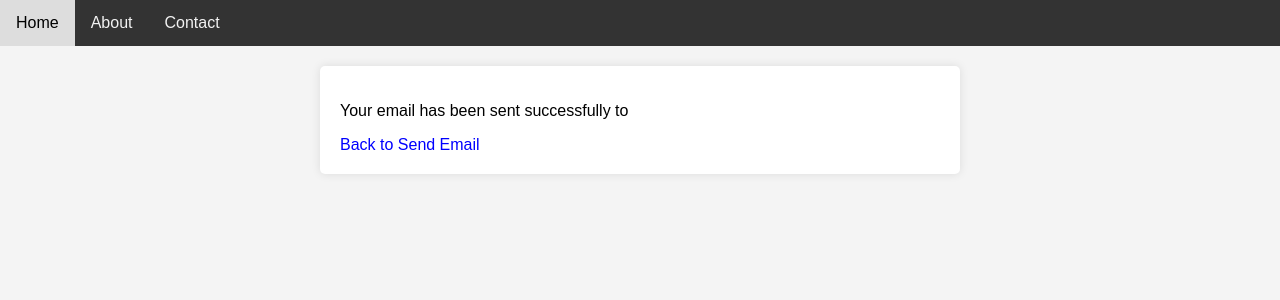
After one commit to Usotsuky/django_optimaze, a Django app: template celery_l/optimaze/mailsender/templates/mailsender/answer/success.html in a window 1280 px wide. The commit adds this page. Shown: the top 300 px of the page. Run offline with Django 5.2, Linux system fonts and the light colour scheme; the template is opened without the code that fills it, so the values that code supplies are empty; some libraries are stand-ins or nearby versions.

Commit message:
Some shanges

```diff
--- a/celery_l/optimaze/mailsender/static/css/style.css
+++ b/celery_l/optimaze/mailsender/static/css/style.css
@@ -73,5 +73,5 @@ body {
         }
         .back_url {
             text-decoration: none;
-            color: red;
+            color: blue;
         }
--- /dev/null
+++ b/celery_l/optimaze/mailsender/templates/mailsender/answer/success.html
@@ -0,0 +1,21 @@
+{% extends 'mailsender/base.html' %}
+
+{% block content %}
+    <div class="container">
+        <div class="row">
+            <div class="col-md-8 offset-md-2">
+                <div class="card mt-5">
+                    <div class="card-body">
+                        <p class="mb-4">Your email has been sent successfully to </p>
+                        {% if recipient_list %}
+                            {% for recipient in recipient_list %}
+                                <p>{{ recipient }}</p>
+                            {% endfor %}
+                        {% endif %}
+                        <a href="{% url 'mailsender:send_email' %}" class="back_url">Back to Send Email</a>
+                    </div>
+                </div>
+            </div>
+        </div>
+    </div>
+{% endblock %}
```
Also changed, not shown: 1 other file.
